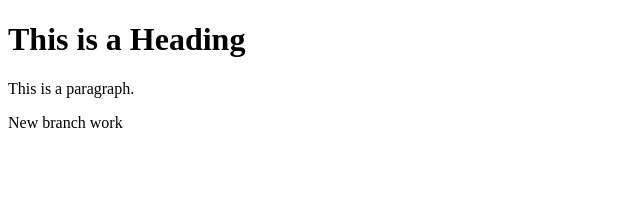
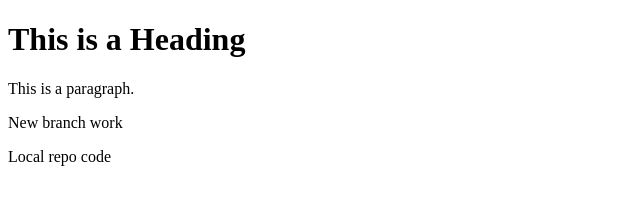
Before and after one commit to testuserpurpose3/Simplerepo, a plain HTML site: page index.html in a window 1280 px wide. Shown: the whole page, without its empty margins (0-640 px from the left). Drawn offline with Linux system fonts and the light colour scheme.

Commit message:
going to add local repo

```diff
--- a/index.html
+++ b/index.html
@@ -8,6 +8,8 @@
     <h1>This is a Heading</h1>
     <p>This is a paragraph.</p>
     <p>New branch work</p>
+    <p>Local repo code</p>
+
 </body>
 
 </html>
```
